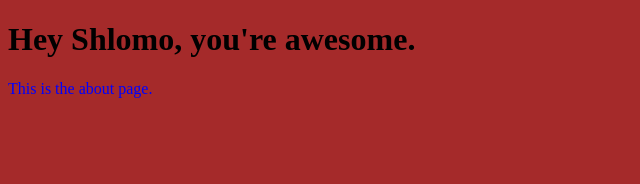
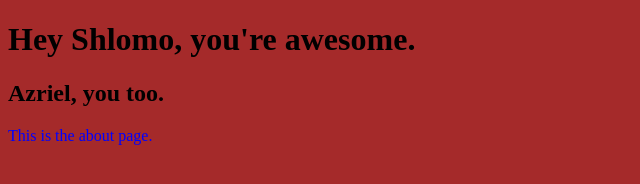
Before and after one commit to A058326/TestGitTask, a plain HTML site: page about.html in a window 1280 px wide. Shown: the whole page, without its empty margins (0-640 px from the left). Drawn offline with Linux system fonts and the light colour scheme.

Commit message:
change one line in about file

```diff
--- a/about.html
+++ b/about.html
@@ -8,6 +8,7 @@
   </head>
   <body>
     <h1>Hey Shlomo, you're awesome.</h1>
+    <h2>Azriel, you too.</h2>
     <p>This is the about page.</p>
     <script src="script.js"></script>
   </body>
```
